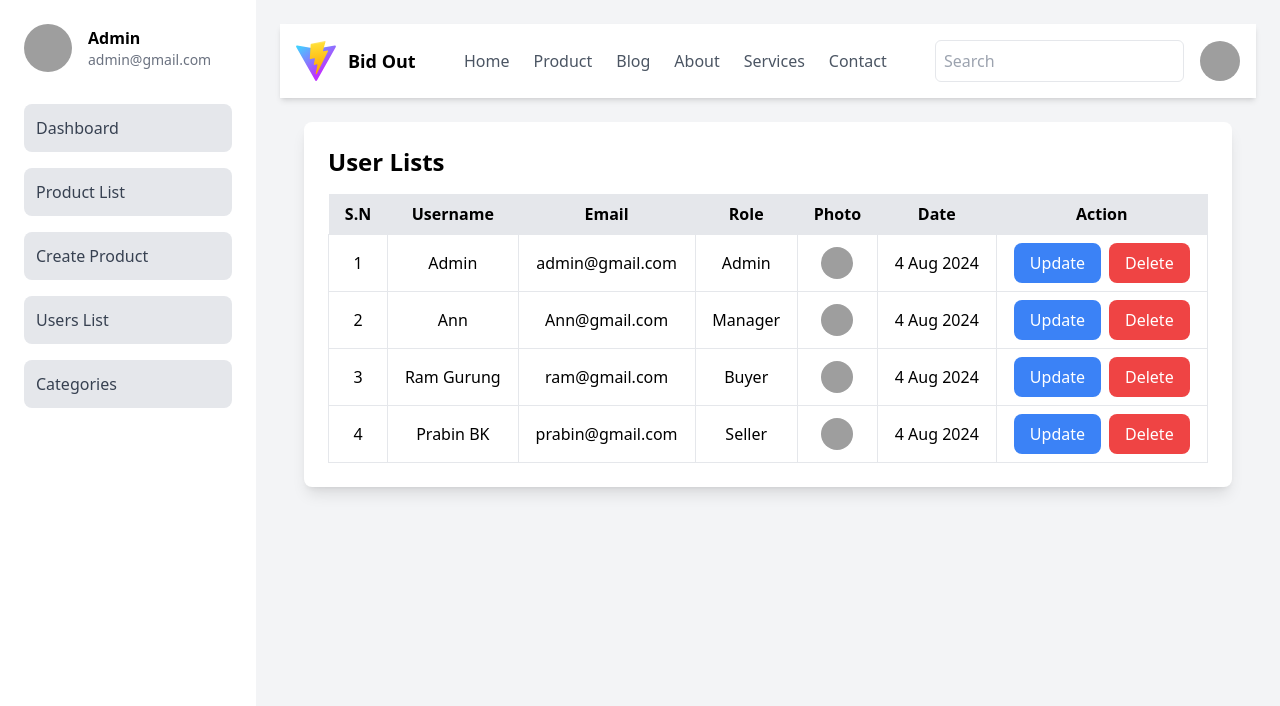
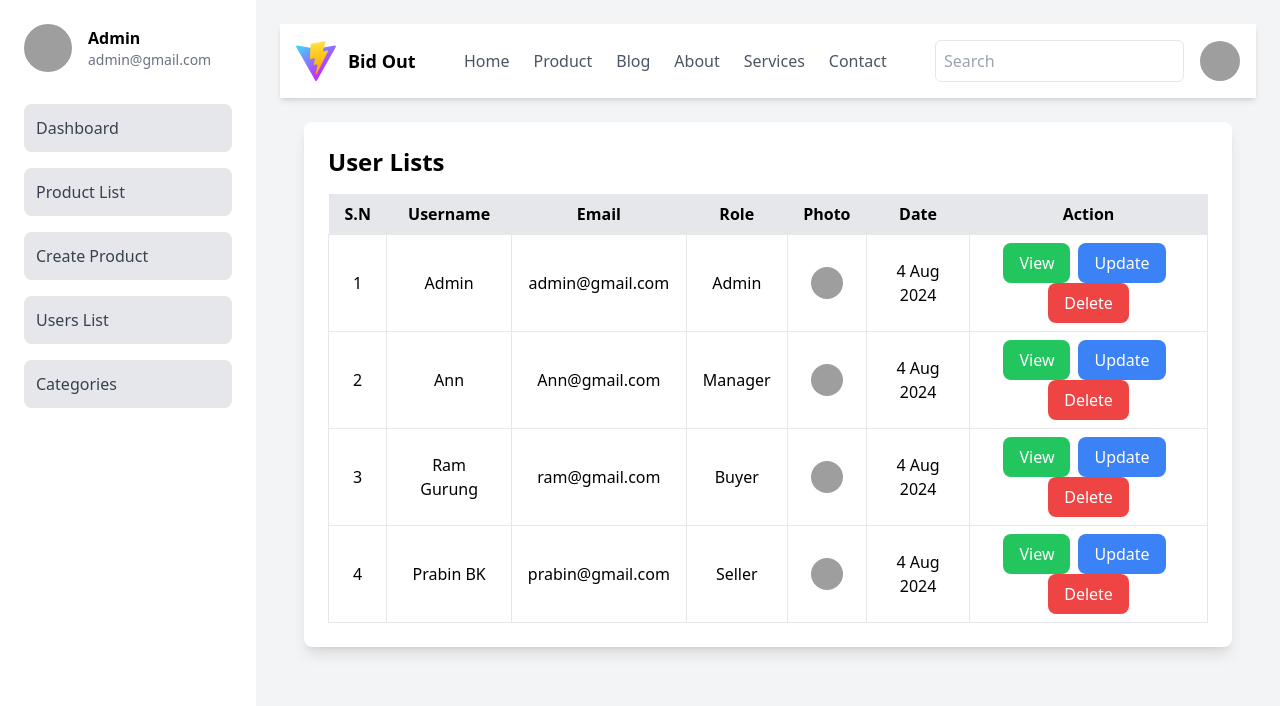
Before and after one commit to KavinduPramod/bidding_system, a React (Vite) app: page /layout/all-users in a window 1280 px wide. Shown: the top 706 px of the page. Built offline with nearby package versions, Linux system fonts and the light colour scheme; grey boxes are pictures that could not be loaded.

Commit message:
added view btn for userlist

```diff
--- a/src/pages/UsersList.jsx
+++ b/src/pages/UsersList.jsx
@@ -46,6 +46,11 @@
               </td>
               <td className="border px-4 py-2">{user.date}</td>
               <td className="border px-4 py-2">
+              <button
+                  className="bg-green-500 text-white px-4 py-2 rounded-lg mr-2 hover:bg-green-600"
+                >
+                  View
+                </button>
                 <button
                   className="bg-blue-500 text-white px-4 py-2 rounded-lg mr-2 hover:bg-blue-600"
                   onClick={() => handleUpdate(user.id)}
```
